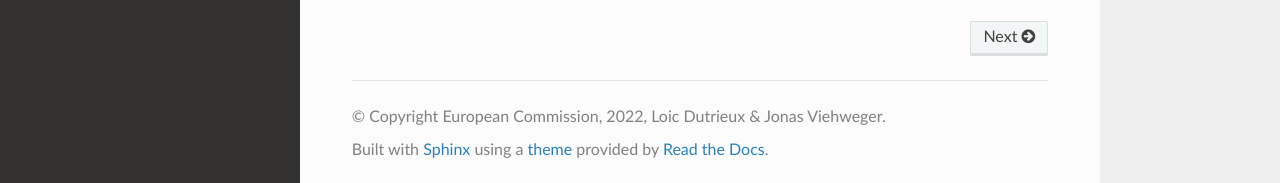
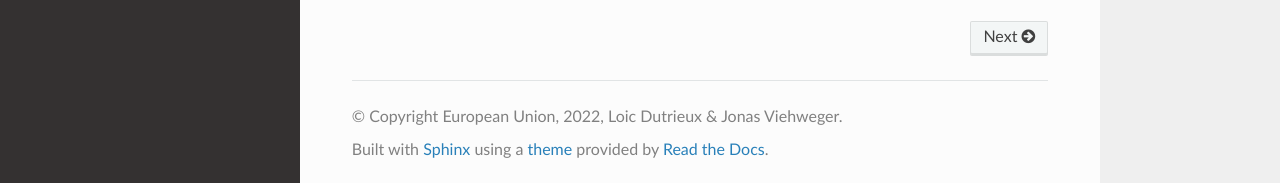
Before and after one commit to ec-jrc/nrt, a Sphinx documentation site: the page built from docs/index.rst, in a window 1280 px wide and 1314 px high. Shown: the part 1128-1311 px from the top of the window. Built offline with Sphinx 7.4.7 and the Read the Docs theme 2.0.0, drawn with Linux system fonts in a browser that asks for light colours.

Commit message:
Small copyright fix

```diff
--- a/docs/conf.py
+++ b/docs/conf.py
@@ -19,7 +19,7 @@ import nrt
 # -- Project information -----------------------------------------------------
 
 project = 'nrt'
-copyright = 'European Commission, 2022, Loic Dutrieux & Jonas Viehweger'
+copyright = 'European Union, 2022, Loic Dutrieux & Jonas Viehweger'
 author = 'Loic Dutrieux, Jonas Viehweger'
 
 # The full version, including alpha/beta/rc tags
```
